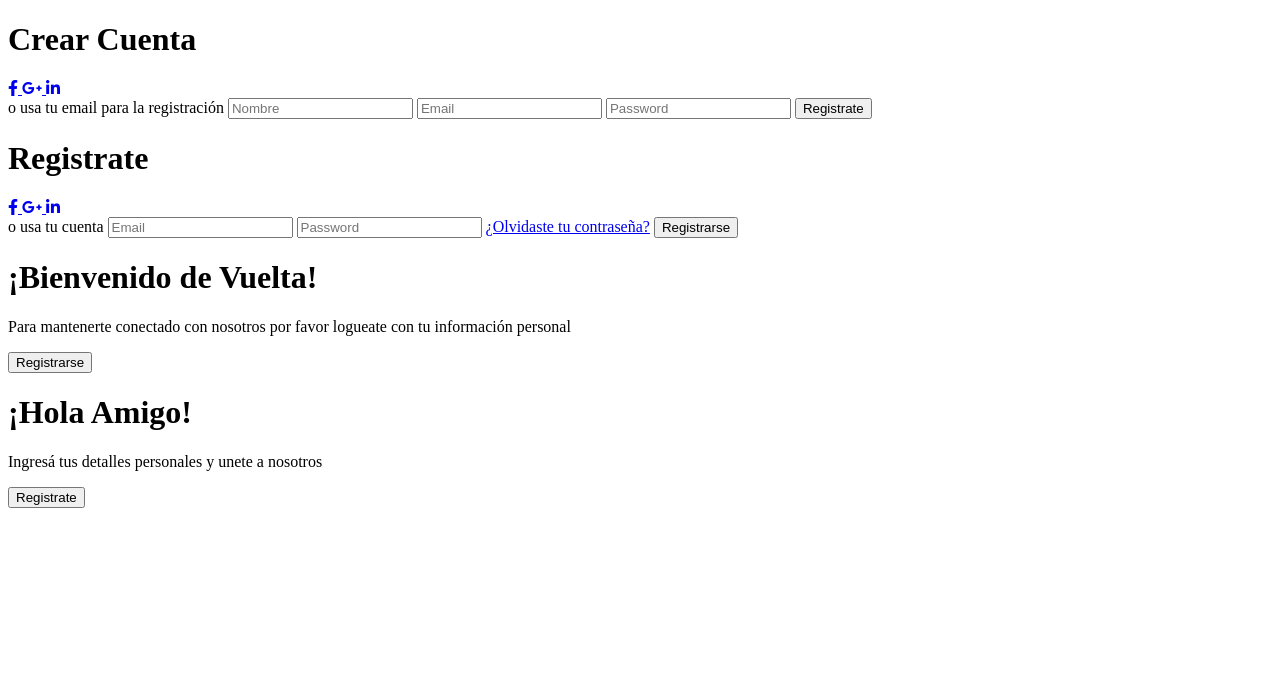
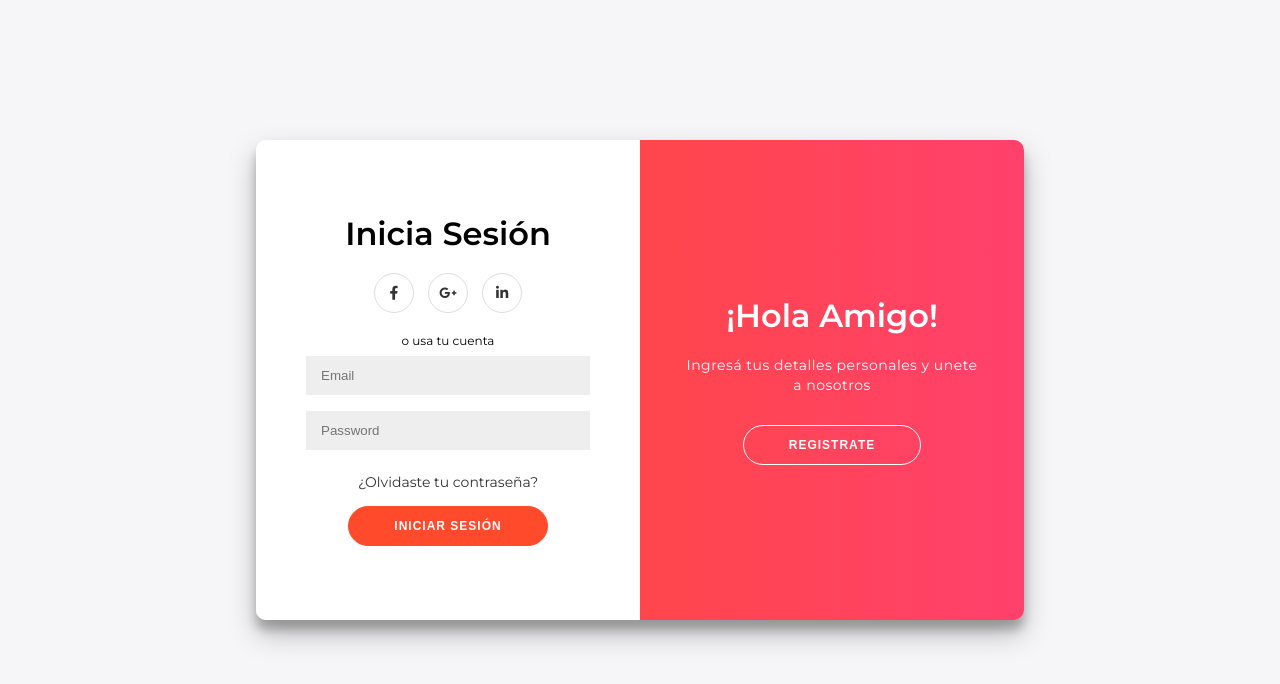
Before and after one commit to dfldiego/html-css-login-signup-slidingform, a plain HTML site: page index.html in a window 1280 px wide. Drawn offline with Linux system fonts and the light colour scheme; a web font is replaced by a local one.

Commit message:
finalizando estilos y logica js

```diff
--- a/index.html
+++ b/index.html
@@ -5,12 +5,14 @@
     <meta charset="UTF-8">
     <meta name="viewport" content="width=device-width, initial-scale=1.0">
     <link rel="stylesheet" href="https://use.fontawesome.com/releases/v5.14.0/css/all.css">
+    <link href="https://fonts.googleapis.com/css2?family=Montserrat:wght@400;600&display=swap" rel="stylesheet">
     <link rel="stylesheet" href="style.css">
     <title>formulario de registracion/sesion deslizante</title>
 </head>
 
 <body>
     <div class="container" id="container">
+        <div class="form-container sign-up-container">
             <form action="#">
                 <h1>Crear Cuenta</h1>
                 <div class="social-container">
@@ -24,9 +26,10 @@
                 <input type="password" placeholder="Password">
                 <button>Registrate</button>
             </form>
+        </div>
         <div class="form-container sign-in-container">
             <form action="#">
-                <h1>Registrate</h1>
+                <h1>Inicia Sesión</h1>
                 <div class="social-container">
                     <a href="#" class="social"> <i class="fab fa-facebook-f"></i> </a>
                     <a href="#" class="social"> <i class="fab fa-google-plus-g"></i> </a>
@@ -36,15 +39,15 @@
                 <input type="email" placeholder="Email">
                 <input type="password" placeholder="Password">
                 <a href="#">¿Olvidaste tu contraseña?</a>
-                <button>Registrarse</button>
+                <button>Iniciar Sesión</button>
             </form>
         </div>
-        <di v class="overlay-container">
+        <div class="overlay-container">
             <div class="overlay">
                 <div class="overlay-panel overlay-left">
                     <h1>¡Bienvenido de Vuelta!</h1>
                     <p>Para mantenerte conectado con nosotros por favor logueate con tu información personal</p>
-                    <button class="ghost" id="signIn">Registrarse</button>
+                    <button class="ghost" id="signIn">Iniciar Sesión</button>
                 </div>
                 <div class="overlay-panel overlay-right">
                     <h1>¡Hola Amigo!</h1>
--- a/main.js
+++ b/main.js
@@ -0,0 +1,11 @@
+const signUpButton = document.getElementById('signUp');
+const signInButton = document.getElementById('signIn');
+const container = document.getElementById('container');
+
+signUpButton.addEventListener('click', () =>
+    container.classList.add('right-panel-active')
+);
+
+signInButton.addEventListener('click', () =>
+    container.classList.remove('right-panel-active')
+);
--- a/style.css
+++ b/style.css
@@ -1 +1,217 @@
-@import url('https://fonts.googleapis.com/css?family=Monserrat:400,800');
+* {
+    box-sizing: border-box;
+}
+
+body {
+    font-family: 'Montserrat', sans-serif;
+    background: #f6f5f7;
+    display: flex;
+    flex-direction: column;
+    justify-content: center;
+    align-items: center;
+    height: 100vh;
+    margin: -20px 0 50px;
+}
+
+h1 {
+    font-weight: bold;
+    margin: 0;
+}
+
+p {
+    font-size: 14px;
+    font-weight: 100;
+    line-height: 20px;
+    letter-spacing: 0.5px;
+    margin: 20px 0 30px;
+}
+
+span {
+    font-size: 12px;
+}
+
+a {
+    color: #333;
+    font-size: 14px;
+    text-decoration: none;
+    margin: 15px 0;
+}
+
+.container {
+    background: #fff;
+    border-radius: 10px;
+    box-shadow: 0 14px 28px rgba(0, 0, 0, 0.25), 0 10px 10px rgba(0, 0, 0, 0.22);
+    position: relative;
+    overflow: hidden;
+    width: 768px;
+    max-width: 100%;
+    min-height: 480px;
+}
+
+.form-container form {
+    background: #fff;
+    display: flex;
+    flex-direction: column;
+    padding: 0 50px;
+    height: 100%;
+    justify-content: center;
+    align-items: center;
+    text-align: center;
+}
+
+.social-container {
+    margin: 20px 0;
+}
+
+.social-container a {
+    border: 1px solid #ddd;
+    border-radius: 50%;
+    display: inline-flex;
+    justify-content: center;
+    align-items: center;
+    margin: 0 5px;
+    height: 40px;
+    width: 40px;
+}
+
+.form-container input {
+    background: #eee;
+    border: none;
+    padding: 12px 15px;
+    margin: 8px 0;
+    width: 100%;
+}
+
+button {
+    border-radius: 20px;
+    border: 1px solid #ff4b2b;
+    background: #ff4b2b;
+    color: #fff;
+    font-size: 12px;
+    font-weight: bold;
+    padding: 12px 45px;
+    letter-spacing: 1px;
+    text-transform: uppercase;
+    transition: transform 80ms ease-in;
+}
+
+button:active {
+    transform: scale(0.95);
+}
+
+button:focus {
+    outline: none;
+}
+
+button.ghost {
+    background: transparent;
+    border-color: #fff;
+}
+
+.form-container {
+    position: absolute;
+    top: 0;
+    height: 100%;
+    transition: all 0.6s ease-in-out;
+}
+
+.sign-in-container {
+    left: 0;
+    width: 50%;
+    z-index: 2;
+}
+
+.sign-up-container {
+    left: 0;
+    width: 50%;
+    opacity: 0;
+    z-index: 1;
+}
+
+/*overlay*/
+.overlay-container {
+    position: absolute;
+    top: 0;
+    left: 50%;
+    width: 50%;
+    height: 100%;
+    overflow: hidden;
+    transition: transform 0.6s ease-in-out;
+    z-index: 100;
+}
+
+.overlay {
+    background: #ff416c;
+    background: linear-gradient(to right, #ff4b2b, #ff416c) no-repeat 0 0 / cover;
+    color: #fff;
+    position: relative;
+    left: -100%;
+    height: 100%;
+    width: 200%;
+    transform: translateX(0);
+    transition: transform 0.6s ease-in-out;
+}
+
+.overlay-panel {
+    position: absolute;
+    top: 0;
+    display: flex;
+    flex-direction: column;
+    justify-content: center;
+    align-items: center;
+    padding: 0 40px;
+    height: 100%;
+    width: 50%;
+    text-align: center;
+    transform: translateX(0);
+    transition: transform 0.6s ease-in-out;
+}
+
+.overlay-right {
+    right: 0;
+    transform: translateX(0);
+}
+
+.overlay-left {
+    transform: translateX(0);
+}
+
+/*Animaciones*/
+
+/*
+Mover el registrate a la derecha
+*/
+.container.right-panel-active .sign-in-container {
+    transform: translateX(100%);
+}
+
+/*
+Mover el overlay hacia la izquierda
+*/
+.container.right-panel-active .overlay-container {
+    transform: translateX(-100%);
+}
+
+/*
+traer registrarte sobre iniciar sesion
+*/
+.container.right-panel-active .sign-up-container {
+    transform: translateX(100%);
+    opacity: 1;
+    z-index: 5;
+}
+
+/*
+mover overlay sobre la derecha
+*/
+.container.right-panel-active .overlay {
+    transform: translateX(50%);
+}
+
+.container.right-panel-active .overlay-left {
+    transform: translateX(0);
+}
+
+.container.right-panel-active .overlay-right {
+    transform: translateX(20%);
+}
```
Lines whose indentation alone changed are shown as unchanged.
